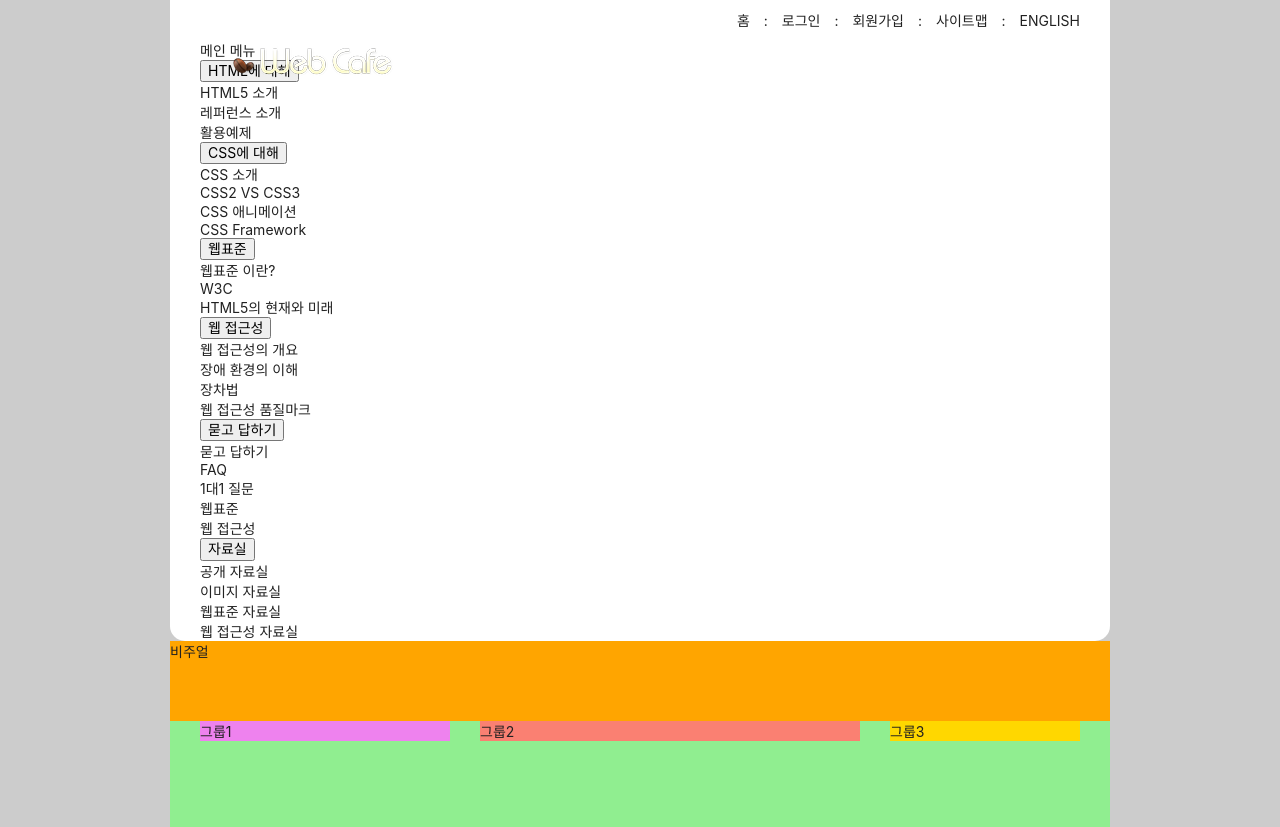
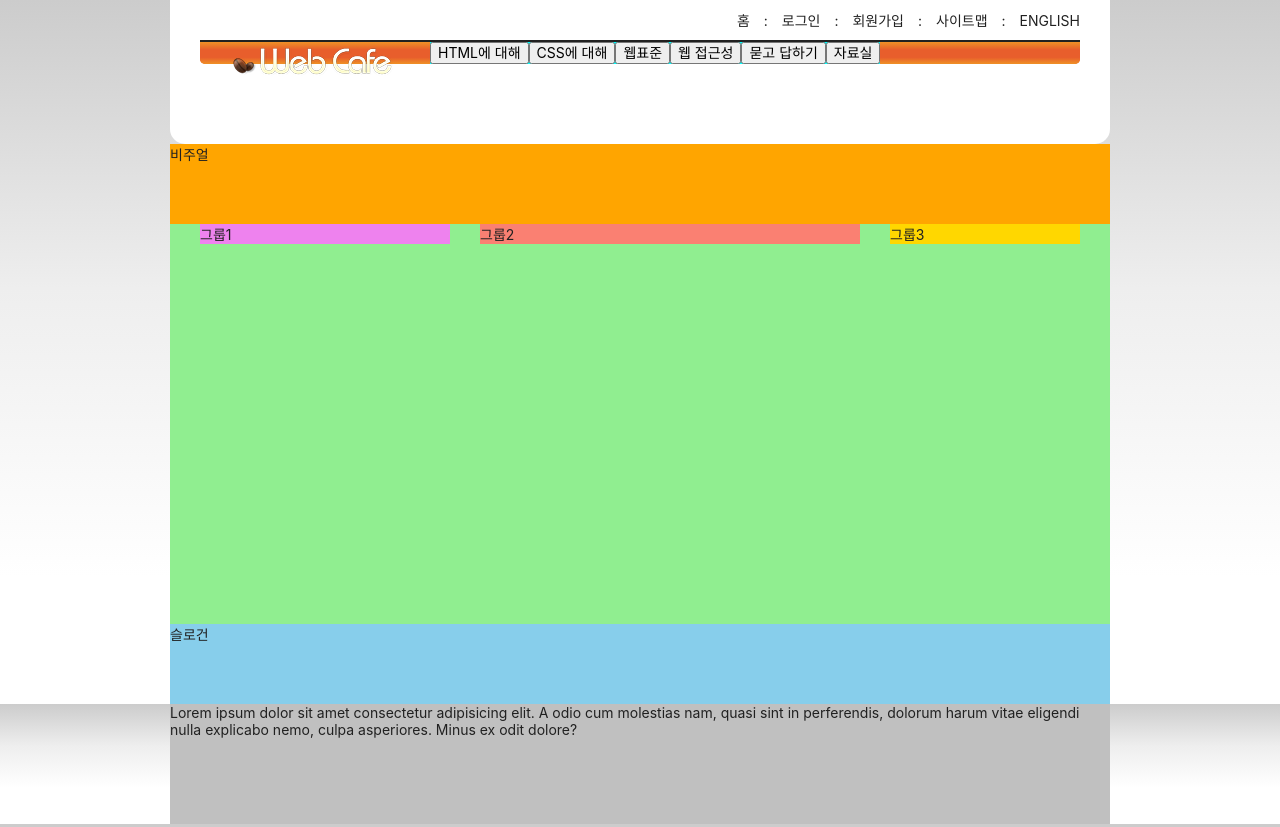
Before and after one commit to hwanghaein/HTML5, a plain HTML site: page index.html in a window 1280 px wide. Shown: the top 827 px of the page. Drawn offline with Linux system fonts and the light colour scheme; a web font is replaced by a local one.

Commit message:
메인메뉴 꾸미기

```diff
--- a/styles/style.css
+++ b/styles/style.css
@@ -1,5 +1,18 @@
 @import url(./normalize.css);
 @import url(./reset.css);
+
+/* 숨김 콘텐츠 */
+.a11y-hidden{
+  background-color: red;
+  position: absolute;
+  width: 1px;
+  height: 1px;
+  margin: -1px;
+  overflow: hidden;
+  clip: rect(0 0 0 0);
+  clip-path: polygon(0 0, 0 0, 0 0);
+}
+
 
 /* 기본 스타일 */
 *,
@@ -23,7 +36,8 @@ body {
   /* em, rem 단위를 사용해보기 */
   font-size: 1.4rem;
   color: #212121;
-  background: #ccc;
+  background: #ccc
+  linear-gradient(to bottom,#ccc 0%, #eee 35%, #fff 70%, #fff 100%);
   font-family: "Pretendard Variable", Pretendard, -apple-system,
     BlinkMacSystemFont, system-ui, Roboto, "Helvetica Neue", "Segoe UI",
     "Apple SD Gothic Neo", "Noto Sans KR", "Malgun Gothic", "Apple Color Emoji",
@@ -83,6 +97,39 @@ body {
   margin-right: 4px;
 }
 
+/* 메인 메뉴 */
+.navigation{
+  padding-bottom: 80px;
+}
+
+.menu {
+  border-top: 2px solid #212121;
+  background: #e85e2c
+    linear-gradient(
+      to bottom,
+      #1e5799 0%,
+      #ef9126 0%,
+      #e85e2c 35%,
+      #e85e2c 70%,
+      #ef9126 100%
+    );
+    border-radius: 0 0 5px 5px;
+    display: flow-root;
+    padding-left: 230px;
+}
+
+.menu-item {
+  background-color: aqua;
+  float: left;
+}
+
+.sub-menu{
+  background-color: pink;
+  position: absolute;
+  display: none;
+}
+
+
 /* 비주얼 */
 .visual {
   background: orange;
@@ -122,7 +169,7 @@ body {
 }
 /* 푸터 */
 .footer {
-  background: gray;
+background: #ccc linear-gradient(to bottom,#ccc 0%, #eee 35%, #fff 70%, #fff 100%);
 }
 .footer-inner {
   background: silver;
```
